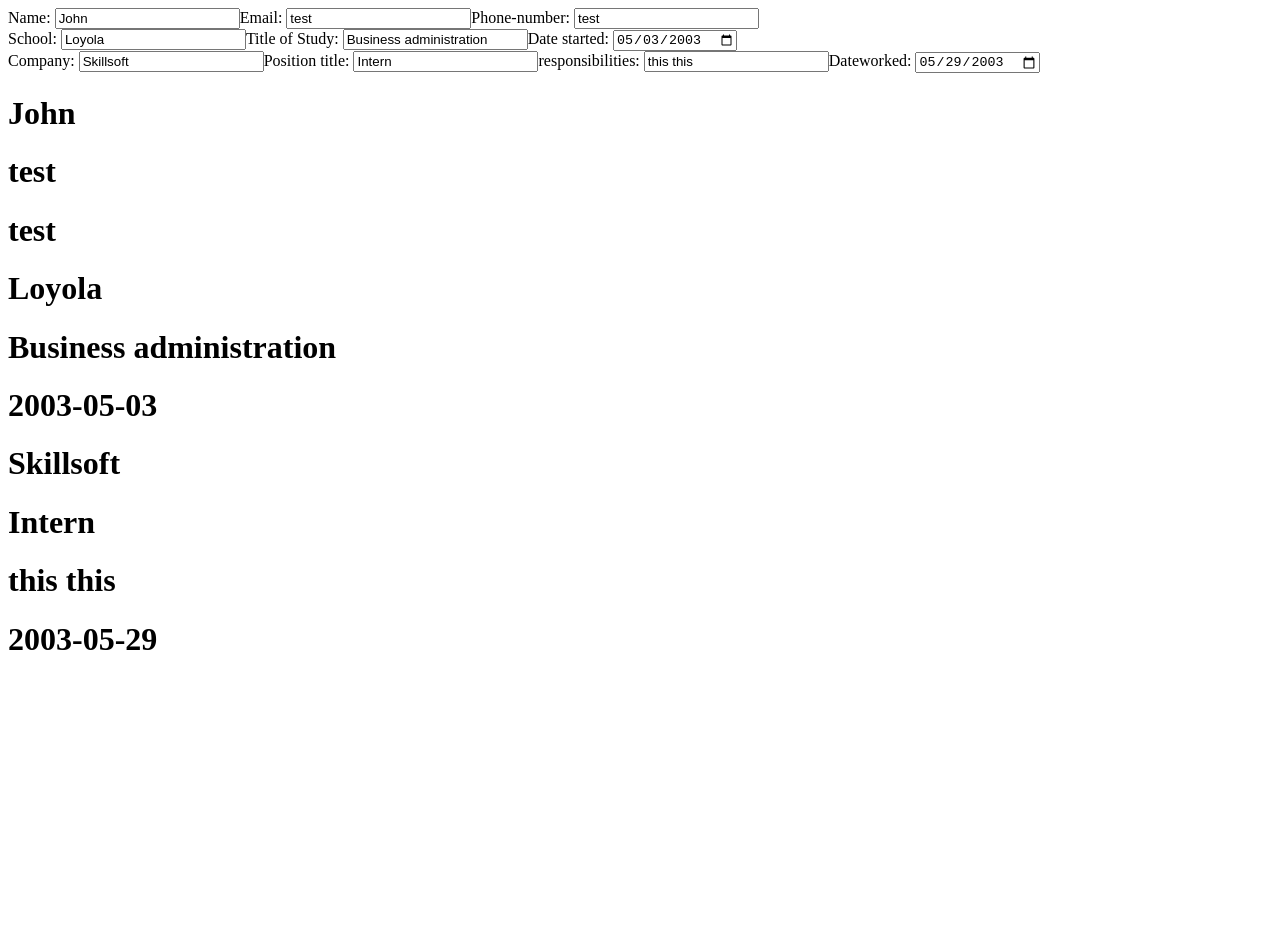
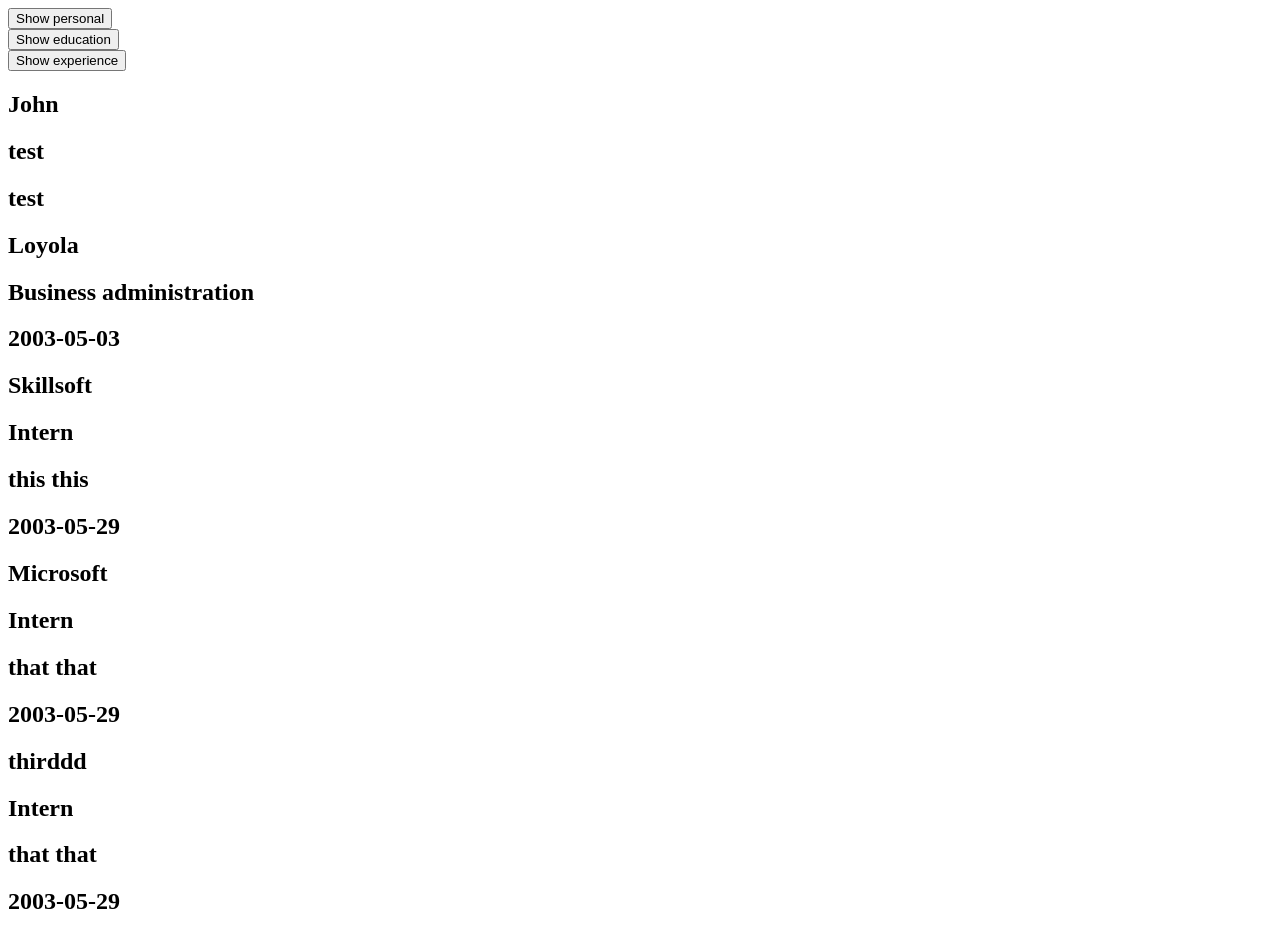
Before and after one commit to Baguirre03/cv-app, a React (Vite) app: page / in a window 1280 px wide. Before the commit the page ends 800 px from the top, so only its background shows below. Built offline with nearby package versions, Linux system fonts and the light colour scheme.

Commit message:
array of objects issue

```diff
--- a/src/allSections.jsx
+++ b/src/allSections.jsx
@@ -1,6 +1,14 @@
 import { useState } from "react";
-import { Education, Experience, General } from "./section.jsx";
+import {
+  Education,
+  EducationDisplay,
+  Experience,
+  General,
+  PersonalDisplay,
+  ExperienceDisplay,
+} from "./section.jsx";
 import Display from "./display.jsx";
+import Dropdown from "./dropDown.jsx";
 
 function experienceGenerator(company, position, responsbility, date) {
   return {
@@ -25,15 +33,31 @@
   id: 1,
 };
 
-const initialExperience = {
+const initialExperience = [
+  {
     company: "Skillsoft",
     position: "Intern",
     responsibilities: "this this",
     dateWorked: "2003-05-29",
+    id: 1,
+  },
+  {
+    company: "Microsoft",
+    position: "Intern",
+    responsibilities: "that that",
+    dateWorked: "2003-05-29",
     id: 2,
-};
+  },
+  {
+    company: "thirddd",
+    position: "Intern",
+    responsibilities: "that that",
+    dateWorked: "2003-05-29",
+    id: 3,
+  },
+];
 
-export default function Sections() {
+export default function AllInformation() {
   const [personal, setPersonal] = useState(iniitalName);
   const [education, setEducation] = useState(initalSchool);
   const [experience, setExperience] = useState(initialExperience);
@@ -45,44 +69,43 @@
     setEducation({ ...education, [e.target.name]: e.target.value });
   }
 
-  function handleExperience(e) {
-    console.log(experience);
-    setExperience({ ...experience, [e.target.name]: e.target.value });
+  function handleExperience(e, index) {
+    const copy = experience;
+    const objectFound = copy[index];
+    copy[index] = { ...objectFound, [e.target.name]: e.target.value };
+    console.log(copy);
+    setExperience(copy);
+  }
+
+  function removeObj(obj) {
+    const findIndex = experience.findIndex((object) => object.id == obj.id);
+    const copy = experience;
+    copy.splice(findIndex, 1);
+    setExperience(copy);
   }
 
   return (
     <>
-      <Display>
+      <Display className="inputs">
+        <Dropdown section="personal">
           <General onChange={handleName} values={personal}></General>
+        </Dropdown>
+        <Dropdown section="education">
           <Education onChange={handleEducation} values={education}></Education>
+        </Dropdown>
+        <Dropdown section="experience">
           <Experience
             onChange={handleExperience}
+            remove={removeObj}
             values={experience}
           ></Experience>
+        </Dropdown>
       </Display>
-      <Display>
-        {
-          <div key={personal.id}>
-            <h1>{personal.name}</h1>
-            <h1>{personal.email}</h1>
-            <h1>{personal.phone}</h1>
-          </div>
-        }
-        {
-          <div key={education.id}>
-            <h1>{education.school}</h1>
-            <h1>{education.tos}</h1>
-            <h1>{education.dos}</h1>
-          </div>
-        }
-        {
-          <div key={experience.id}>
-            <h1>{experience.company}</h1>
-            <h1>{experience.position}</h1>
-            <h1>{experience.responsibilities}</h1>
-            <h1>{experience.dateWorked}</h1>
-          </div>
-        }
+
+      <Display className="resume">
+        <PersonalDisplay values={personal}></PersonalDisplay>
+        <EducationDisplay values={education}></EducationDisplay>
+        <ExperienceDisplay values={experience}></ExperienceDisplay>
       </Display>
     </>
   );
--- a/src/display.jsx
+++ b/src/display.jsx
@@ -1,7 +1,3 @@
-export default function Display({ children }) {
-  return <div className="display">{children}</div>;
+export default function Display({ children, className }) {
+  return <div className={className}>{children}</div>;
 }
-
-// function FormContainer({ children }) {
-//   return <form className="form">{children}</form>;
-// }
--- /dev/null
+++ b/src/dropDown.jsx
@@ -0,0 +1,19 @@
+import { useState } from "react";
+export default function Dropdown({ children, section }) {
+  const [dropped, editDropped] = useState(false);
+
+  function handleDrop() {
+    return dropped ? editDropped(false) : editDropped(true);
+  }
+
+  return dropped ? (
+    <div>
+      <button onClick={handleDrop}>Collapse {section}</button>
+      <div>{children}</div>
+    </div>
+  ) : (
+    <div>
+      <button onClick={handleDrop}>Show {section}</button>
+    </div>
+  );
+}
--- /dev/null
+++ b/src/form.jsx
@@ -0,0 +1,3 @@
+export default function Form({ children }) {
+  return <form>{children}</form>;
+}
--- a/src/main.jsx
+++ b/src/main.jsx
@@ -1,9 +1,9 @@
 import React from "react";
 import ReactDOM from "react-dom/client";
-import Sections from "./allSections.jsx";
+import AllInformation from "./allSections.jsx";
 
 ReactDOM.createRoot(document.getElementById("root")).render(
   <React.StrictMode>
-    <Sections></Sections>
+    <AllInformation></AllInformation>
   </React.StrictMode>,
 );
--- a/src/section.jsx
+++ b/src/section.jsx
@@ -1,10 +1,10 @@
-import Display from "./display";
 import Input from "./input";
-import { useState } from "react";
+import Form from "./form";
+import { version } from "react-dom";
 
 function General({ onChange, values }) {
   return (
-    <div>
+    <Form>
       <Input
         type="text"
         name="name"
@@ -12,7 +12,6 @@
         value={values.name}
         onChange={onChange}
       ></Input>
-
       <Input
         type="text"
         name="email"
@@ -20,7 +19,6 @@
         value={values.email}
         onChange={onChange}
       ></Input>
-
       <Input
         type="text"
         name="phone"
@@ -28,13 +26,13 @@
         value={values.phone}
         onChange={onChange}
       ></Input>
-    </div>
+    </Form>
   );
 }
 
 function Education({ onChange, values }) {
   return (
-    <div>
+    <Form>
       <Input
         type="text"
         name="school"
@@ -42,7 +40,6 @@
         value={values.school}
         onChange={onChange}
       ></Input>
-
       <Input
         type="text"
         name="tos"
@@ -50,7 +47,6 @@
         value={values.tos}
         onChange={onChange}
       ></Input>
-
       <Input
         type="date"
         name="dos"
@@ -58,43 +54,86 @@
         value={values.dos}
         onChange={onChange}
       ></Input>
-    </div>
+    </Form>
   );
 }
 
-function Experience({ onChange, values }) {
+function Experience({ values, onChange, remove }) {
+  return values.map((exp, index) => {
     return (
-    <div>
+      <div key={exp.id} id={index}>
         <Input
           type="text"
           name="company"
           label="Company"
-        value={values.company}
-        onChange={onChange}
+          value={exp.company}
+          onChange={(e) => onChange(e, index)}
         ></Input>
         <Input
           type="text"
           name="position"
           label="Position title"
-        value={values.position}
+          value={exp.position}
           onChange={onChange}
         ></Input>
         <Input
           type="next"
           name="responsibilities"
           label="responsibilities"
-        value={values.responsibilities}
+          value={exp.responsibilities}
           onChange={onChange}
         ></Input>
         <Input
           type="date"
           name="dateWorked"
           label="Dateworked"
-        value={values.dateWorked}
+          value={exp.dateWorked}
           onChange={onChange}
         ></Input>
+        <button onClick={() => remove(exp)}>Remove exerience</button>
       </div>
+    );
+  });
+}
+
+function PersonalDisplay({ values }) {
+  return (
+    <section key={values.id}>
+      <h1>{values.name}</h1>
+      <h1>{values.email}</h1>
+      <h1>{values.phone}</h1>
+    </section>
   );
 }
 
-export { Education, General, Experience };
+function EducationDisplay({ values }) {
+  return (
+    <section key={values.id}>
+      <h1>{values.school}</h1>
+      <h1>{values.tos}</h1>
+      <h1>{values.dos}</h1>
+    </section>
+  );
+}
+
+function ExperienceDisplay({ values }) {
+  return values.map((value) => {
+    return (
+      <section key={value.id}>
+        <h1>{value.company}</h1>
+        <h1>{value.position}</h1>
+        <h1>{value.responsibilities}</h1>
+        <h1>{value.dateWorked}</h1>
+      </section>
+    );
+  });
+}
+
+export {
+  Education,
+  General,
+  Experience,
+  EducationDisplay,
+  PersonalDisplay,
+  ExperienceDisplay,
+};
```
Lines whose indentation alone changed are shown as unchanged.
